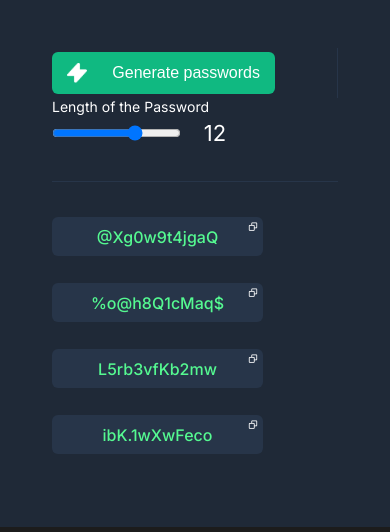
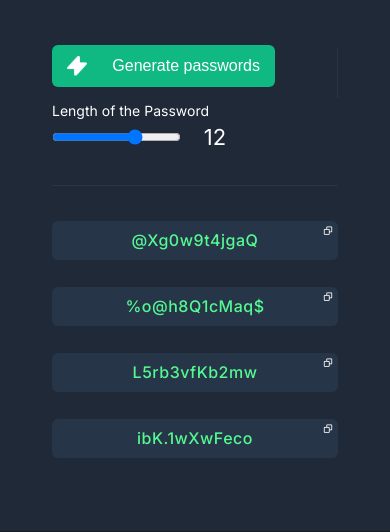
Before and after one commit to Amminn/Code-Generator, a plain HTML site: page index.html in a window 390 px wide. Both pictures are taken after a click on the button "Generate passwords". Shown: the part 312-844 px from the top of the page. Drawn offline with nearby package versions, Linux system fonts and the light colour scheme.

Commit message:
added responsiveness

```diff
--- a/style.css
+++ b/style.css
@@ -107,6 +107,7 @@ button {
     font-size: 2.2rem;
     color: white;
     margin-left: 2rem;
+    min-width: 30px;
 }
 
 .divider {
@@ -148,10 +149,12 @@ button {
     padding: 0.5rem;
     font-size: 1rem;
     border-radius: 0 6px 0 0;
+    pointer-events: none;
 }
 
 .output .copied.bx {
     background-color: transparent;
+    cursor: pointer;
 }
 
 .output > p {
@@ -162,3 +165,22 @@ button {
     user-select: all;
     cursor: pointer;
 }
+
+
+@media screen and (max-width: 540px) {
+    button {
+        margin-bottom: 1.5rem;
+    }
+
+    .code-examples {
+        justify-content: center;
+    }
+
+    .code-examples > .output {
+        width: 100%;
+    }
+
+    .output p {
+        letter-spacing: 0.5px;
+    }
+}
```
